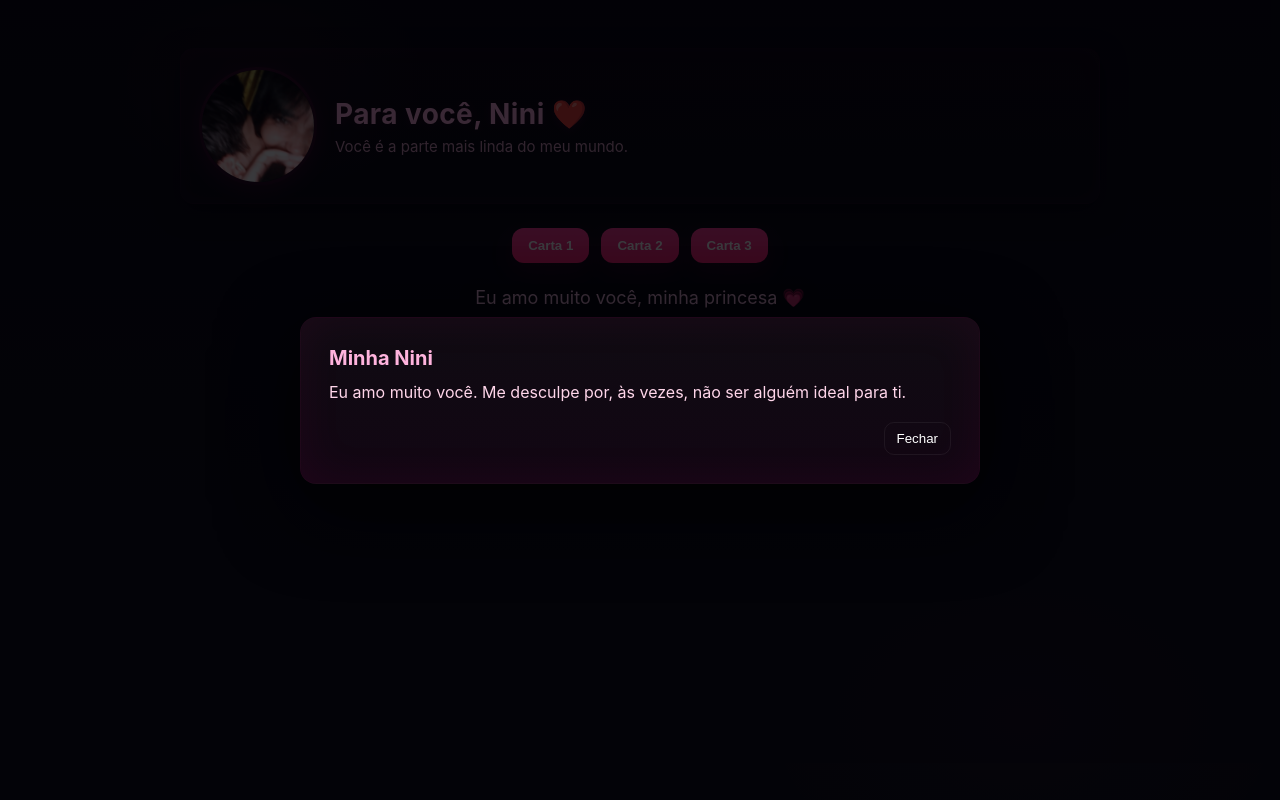
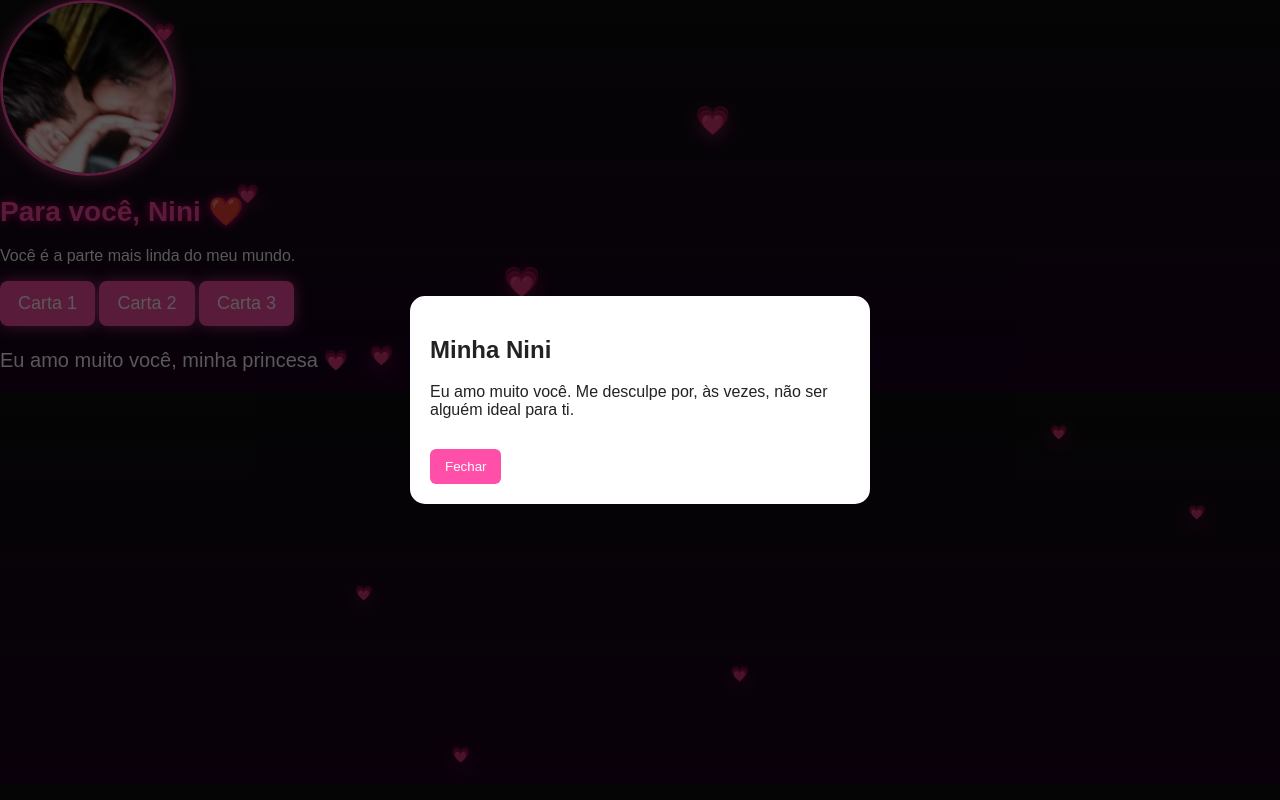
Before and after one commit to GustavoBorges008/nini, a plain HTML site: page index.html in a window 1280 px wide. Both pictures are taken after a click on the button "Carta 1". Drawn offline with Linux system fonts and the light colour scheme.

Commit message:
Refactor styles in style.css for better design
Updated styles for various elements, including background, buttons, and text. Adjusted dimensions and colors for improved aesthetics.

```diff
--- a/style.css
+++ b/style.css
@@ -1,222 +1,140 @@
-/* ===========================
-   TEMA 3 — DARK LOVE (Lil Peep vibe)
-   =========================== */
-
-/* reset */
-* { box-sizing: border-box; margin: 0; padding: 0; }
-html,body { height: 100%; -webkit-font-smoothing:antialiased; font-family: "Inter", "Segoe UI", Roboto, Arial, sans-serif; background: #06060a; }
-
-/* BG */
-.bg {
-  position: fixed;
-  inset: 0;
-  background: radial-gradient(ellipse at 20% 10%, rgba(255,90,150,0.04) 0%, transparent 12%),
-              radial-gradient(ellipse at 80% 90%, rgba(200,50,150,0.04) 0%, transparent 18%),
-              linear-gradient(180deg, #05040a 0%, #0b0b13 70%);
-  z-index: 0;
-  overflow: hidden;
-  filter: saturate(1.05);
+/* Fundo do site */
+body {
+  margin: 0;
+  padding: 0;
+  background: linear-gradient(180deg, #0d0d0d, #1a001f);
+  color: #fff;
+  font-family: Arial, sans-serif;
+  overflow-x: hidden;
 }
 
-/* LAYOUT */
-.wrap {
+/* Container */
+.container {
+  text-align: center;
+  padding: 20px;
   position: relative;
-  z-index: 40; /* conteúdo acima dos corações */
-  min-height: 100vh;
-  display: flex;
-  flex-direction: column;
-  align-items: center;
-  gap: 18px;
-  padding: 48px 20px;
-  color: #ffd6ea;
-  text-align: center;
-}
-
-/* HERO */
-.hero {
-  display: flex;
-  gap: 18px;
-  align-items: center;
-  max-width: 920px;
-  width: 100%;
-  padding: 18px;
-  background: linear-gradient(180deg, rgba(255,20,140,0.02), rgba(0,0,0,0.04));
-  border-radius: 14px;
-  box-shadow: 0 8px 24px rgba(0,0,0,0.6), 0 0 22px rgba(255,40,140,0.04) inset;
-  border: 1px solid rgba(255,20,140,0.04);
+  z-index: 5;
 }
 
 .foto {
-  width: 118px;
-  height: 118px;
+  width: 170px;
+  height: 170px;
   border-radius: 50%;
-  object-fit: cover;
-  border: 3px solid rgba(255,20,140,0.12);
-  box-shadow: 0 6px 20px rgba(255,20,140,0.12);
-  transition: transform .45s ease;
+  border: 3px solid #ff4fa8;
+  box-shadow: 0 0 18px #ff4fa8aa;
 }
-.foto:hover { transform: translateY(-6px) scale(1.03); }
 
-.hero-text { text-align: left; }
 .title {
   font-size: 28px;
-  color: #ffb3dd;
-  letter-spacing: .4px;
-  margin-bottom: 6px;
-  text-shadow: 0 2px 10px rgba(255,20,140,0.12);
-}
-.subtitle {
-  color: #e2a6c6;
-  font-size: 15px;
-  opacity: 0.95;
+  color: #ff4fa8;
+  margin-top: 15px;
+  text-shadow: 0 0 10px #ff0088;
 }
 
-/* BUTTONS */
-.cards {
-  display: flex;
-  gap: 12px;
-  align-items: center;
-  justify-content: center;
-  flex-wrap: wrap;
-  margin-top: 6px;
-}
-.btn {
-  background: linear-gradient(180deg,#ff3a92,#ff2474);
-  color: white;
-  border: none;
-  padding: 10px 16px;
-  border-radius: 12px;
-  font-weight: 600;
-  box-shadow: 0 8px 24px rgba(255,30,120,0.12);
-  cursor: pointer;
-  transition: transform .16s ease, box-shadow .16s ease;
-}
-.btn:hover { transform: translateY(-4px); box-shadow: 0 18px 40px rgba(255,30,120,0.16); }
-
-/* MESSAGE */
-.msg {
-  margin-top: 6px;
-  color: #ffc7e8;
-  font-size: 18px;
-  text-shadow: 0 4px 18px rgba(0,0,0,0.45);
+.txt {
+  font-size: 17px;
+  margin-bottom: 22px;
 }
 
-/* MODAL */
-.hidden { display: none !important; }
+.buttons {
+  display: flex;
+  flex-direction: column;
+  gap: 12px;
+}
+
+.btn {
+  padding: 12px 18px;
+  background: #ff4fa8;
+  border: none;
+  border-radius: 8px;
+  font-size: 18px;
+  color: #fff;
+  cursor: pointer;
+  box-shadow: 0 0 15px #ff4fa8aa;
+}
+
+.msg {
+  margin-top: 22px;
+  font-size: 20px;
+}
+
+
+/* --------------------------
+   MODAL (carta)
+   -------------------------- */
 .modal {
   position: fixed;
-  inset: 0;
-  z-index: 150; /* acima de tudo */
-  background: rgba(2,2,6,0.78);
+  top: 0; left: 0;
+  width: 100vw;
+  height: 100vh;
+  background: rgba(0,0,0,0.65);
   display: flex;
   align-items: center;
   justify-content: center;
-  padding: 28px;
+  z-index: 20;
 }
+
+.hidden { display: none !important; }
+
 .card {
-  width: min(680px, 92%);
-  background: linear-gradient(180deg,#0f0b12 0%, #120613 100%);
-  border-radius: 16px;
-  padding: 28px;
-  color: #ffdff1;
-  box-shadow: 0 24px 80px rgba(0,0,0,0.75), 0 0 48px rgba(255,20,140,0.06) inset;
-  transform: translateY(40px);
+  background: #fff;
+  color: #222;
+  padding: 20px;
+  border-radius: 15px;
+  width: 90%;
+  max-width: 420px;
+  transform: scale(0.8);
   opacity: 0;
-  transition: all .36s cubic-bezier(.2,.9,.25,1);
-  border: 1px solid rgba(255,20,140,0.06);
+  transition: .3s;
 }
-.card.show { transform: translateY(0); opacity: 1; }
-.card-title { font-size: 20px; color: #ffb3dd; margin-bottom: 10px; }
-.card-text { font-size: 16px; color: #ffd6ea; line-height: 1.5; white-space: pre-wrap; }
-.card-actions { display:flex; justify-content:flex-end; margin-top: 18px; }
+
+.card.show {
+  transform: scale(1);
+  opacity: 1;
+}
+
 .closeBtn {
-  background: transparent;
+  margin-top: 14px;
+  padding: 10px 15px;
+  background: #ff4fa8;
+  border: none;
   color: #fff;
-  border: 1px solid rgba(255,255,255,0.06);
-  padding: 8px 12px;
-  border-radius: 10px;
+  border-radius: 6px;
   cursor: pointer;
 }
-.closeBtn:hover { transform: translateY(-3px); box-shadow: 0 8px 24px rgba(255,0,140,0.08); }
 
-/* ===========================
-   CORAÇÕES CAINDO — estilos
-   =========================== */
 
+/* --------------------------
+   CORAÇÕES DESCENDO
+   -------------------------- */
 #hearts-container {
   position: fixed;
   inset: 0;
   pointer-events: none;
-  z-index: 10; /* atrás do conteúdo (z-index 40 acima) */
-  overflow: visible;
+  z-index: 2;
 }
 
-/* elemento de cada coração caindo */
 .heart-down {
   position: absolute;
-  top: -14vh;
-  font-size: 22px;
-  filter: drop-shadow(0 8px 18px rgba(0,0,0,0.6));
-  animation: fall var(--dur,5s) linear forwards, sway var(--sway,3s) ease-in-out infinite;
-  transform-origin: center;
+  top: -10vh;
+  color: #ff7fb0;
   opacity: 0;
-  will-change: transform, opacity;
+  filter: drop-shadow(0 5px 10px rgba(255,50,150,0.5));
+  animation: fall 5s linear forwards, sway 3s ease-in-out infinite;
 }
 
-/* queda até ~50vh */
+.heart-down.small { font-size: 14px; }
+.heart-down.medium { font-size: 20px; }
+.heart-down.large { font-size: 32px; }
+
 @keyframes fall {
-  0% { transform: translateY(-10vh) rotate(0deg) scale(0.95); opacity: 0; }
-  8% { opacity: 1; }
-  78% { transform: translateY(48vh) rotate(6deg) scale(1.06); opacity: 1; }
-  100% { transform: translateY(50vh) rotate(3deg) scale(0.98); opacity: 0.98; }
+  0% { transform: translateY(-10vh) scale(.8); opacity: 0; }
+  10% { opacity: 1; }
+  100% { transform: translateY(110vh) scale(1.1); opacity: 0.9; }
 }
 
-/* leve balanço horizontal */
 @keyframes sway {
-  0% { transform: translateX(0) translateY(0); }
-  50% { transform: translateX(16px) translateY(0); }
-  100% { transform: translateX(0) translateY(0); }
+  0% { margin-left: 0; }
+  50% { margin-left: 20px; }
+  100% { margin-left: 0; }
 }
-
-/* variações de tamanho */
-.heart-down.small { font-size: 14px; }
-.heart-down.medium { font-size: 20px; }
-.heart-down.large { font-size: 30px; }
-
-/* pontos que compõem o coração final */
-.heart-dot {
-  position: absolute;
-  width: 10px;
-  height: 10px;
-  border-radius: 50%;
-  background: radial-gradient(circle at 30% 30%, #fff 0%, rgba(255,255,255,0.25) 10%, rgba(255,20,140,1) 40%, rgba(255,20,140,0.95) 60%);
-  box-shadow: 0 6px 18px rgba(255,20,140,0.18), 0 0 24px rgba(255,30,140,0.14);
-  transform: translate(-50%, -50%) scale(0.2);
-  opacity: 0;
-  transition: transform .6s cubic-bezier(.2,.9,.2,1), opacity .45s ease;
-}
-
-/* active mostra os pontos em tamanho real */
-.heart-dot.show {
-  transform: translate(-50%, -50%) scale(1);
-  opacity: 1;
-}
-
-/* efeito quando modal abre: pausa corações e dá blur suave */
-body.modal-open #hearts-container .heart-down {
-  animation-play-state: paused !important;
-  opacity: 0.45;
-  filter: blur(1.6px) drop-shadow(0 6px 18px rgba(0,0,0,0.6));
-}
-
-/* acessibilidade */
-@media (prefers-reduced-motion: reduce) {
-  .heart-down, .heart-dot { animation: none !important; transition: none !important; }
-}
-
-/* responsividade */
-@media (max-width: 600px) {
-  .hero { flex-direction: column; text-align: center; gap: 12px; }
-  .hero-text { text-align: center; }
-  .foto { width: 100px; height: 100px; }
-}
```
